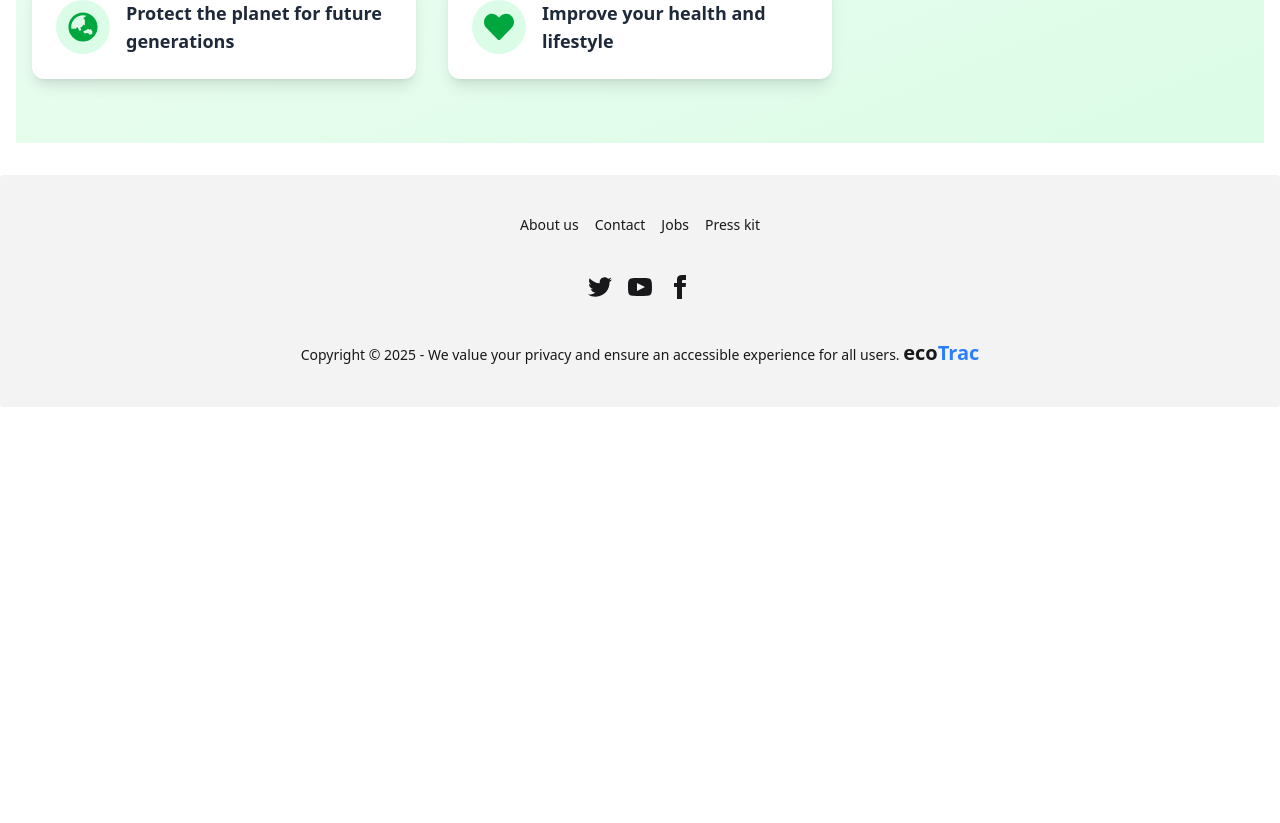
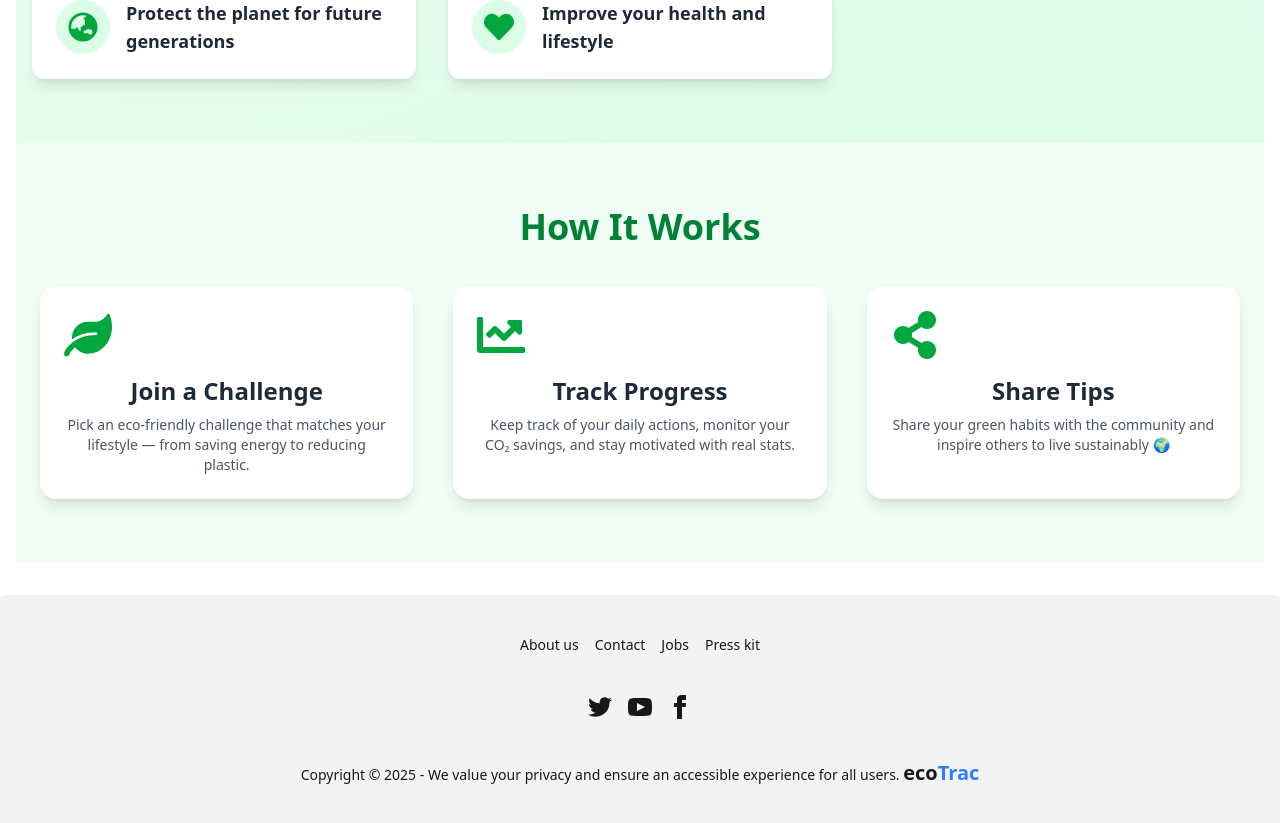
Before and after one commit to nayem-420/b12-a10-ecoTrac-client, a React (Vite) app: page / in a window 1280 px wide. Shown: the part 1707-2530 px from the top of the page. Before the commit the page ends 2114 px from the top, so only its background shows below. Built offline with nearby package versions, Linux system fonts and the light colour scheme.

Commit message:
how it work part is add

```diff
--- a/src/Pages/Home.jsx
+++ b/src/Pages/Home.jsx
@@ -4,6 +4,7 @@ import ChallengeCard from "../Layouts/ChallengeCard";
 import Challenges from "./Challenges";
 import Loading from "../Layouts/Loading";
 import WhyGoGreen from "./WhyGoGreen";
+import HowItWorks from "./HowItWorks";
 
 const Home = () => {
   return (
@@ -27,6 +28,7 @@ const Home = () => {
         <Challenges></Challenges>
       </Suspense>
       <WhyGoGreen></WhyGoGreen>
+      <HowItWorks></HowItWorks>
     </div>
   );
 };
--- /dev/null
+++ b/src/Pages/HowItWorks.jsx
@@ -0,0 +1,59 @@
+import React from "react";
+import { motion } from "framer-motion";
+import { FaLeaf, FaChartLine, FaShareAlt } from "react-icons/fa";
+
+const steps = [
+  {
+    icon: <FaLeaf className="text-green-600 text-5xl mb-4" />,
+    title: "Join a Challenge",
+    desc: "Pick an eco-friendly challenge that matches your lifestyle — from saving energy to reducing plastic.",
+  },
+  {
+    icon: <FaChartLine className="text-green-600 text-5xl mb-4" />,
+    title: "Track Progress",
+    desc: "Keep track of your daily actions, monitor your CO₂ savings, and stay motivated with real stats.",
+  },
+  {
+    icon: <FaShareAlt className="text-green-600 text-5xl mb-4" />,
+    title: "Share Tips",
+    desc: "Share your green habits with the community and inspire others to live sustainably 🌍",
+  },
+];
+
+const HowItWorks = () => {
+  return (
+    <motion.section
+      className="py-16 bg-green-50 text-center"
+      initial={{ opacity: 0, y: 40 }}
+      whileInView={{ opacity: 1, y: 0 }}
+      transition={{ duration: 0.8 }}
+    >
+      <h2 className="text-4xl font-bold text-green-700 mb-10">How It Works</h2>
+
+      <div className="grid md:grid-cols-3 gap-10 container mx-auto px-6">
+        {steps.map((step, index) => (
+          <motion.div
+            key={index}
+            className="bg-white shadow-lg rounded-2xl p-6 hover:shadow-2xl transition-shadow duration-300"
+            initial={{ scale: 0.8, opacity: 0 }}
+            whileInView={{ scale: 1, opacity: 1 }}
+            transition={{ duration: 0.6, delay: index * 0.2 }}
+          >
+            <motion.div
+              whileHover={{ rotate: 10, scale: 1.1 }}
+              transition={{ type: "spring", stiffness: 150 }}
+            >
+              {step.icon}
+            </motion.div>
+            <h3 className="text-2xl font-semibold mb-2 text-gray-800">
+              {step.title}
+            </h3>
+            <p className="text-gray-600 text-sm">{step.desc}</p>
+          </motion.div>
+        ))}
+      </div>
+    </motion.section>
+  );
+};
+
+export default HowItWorks;
```
